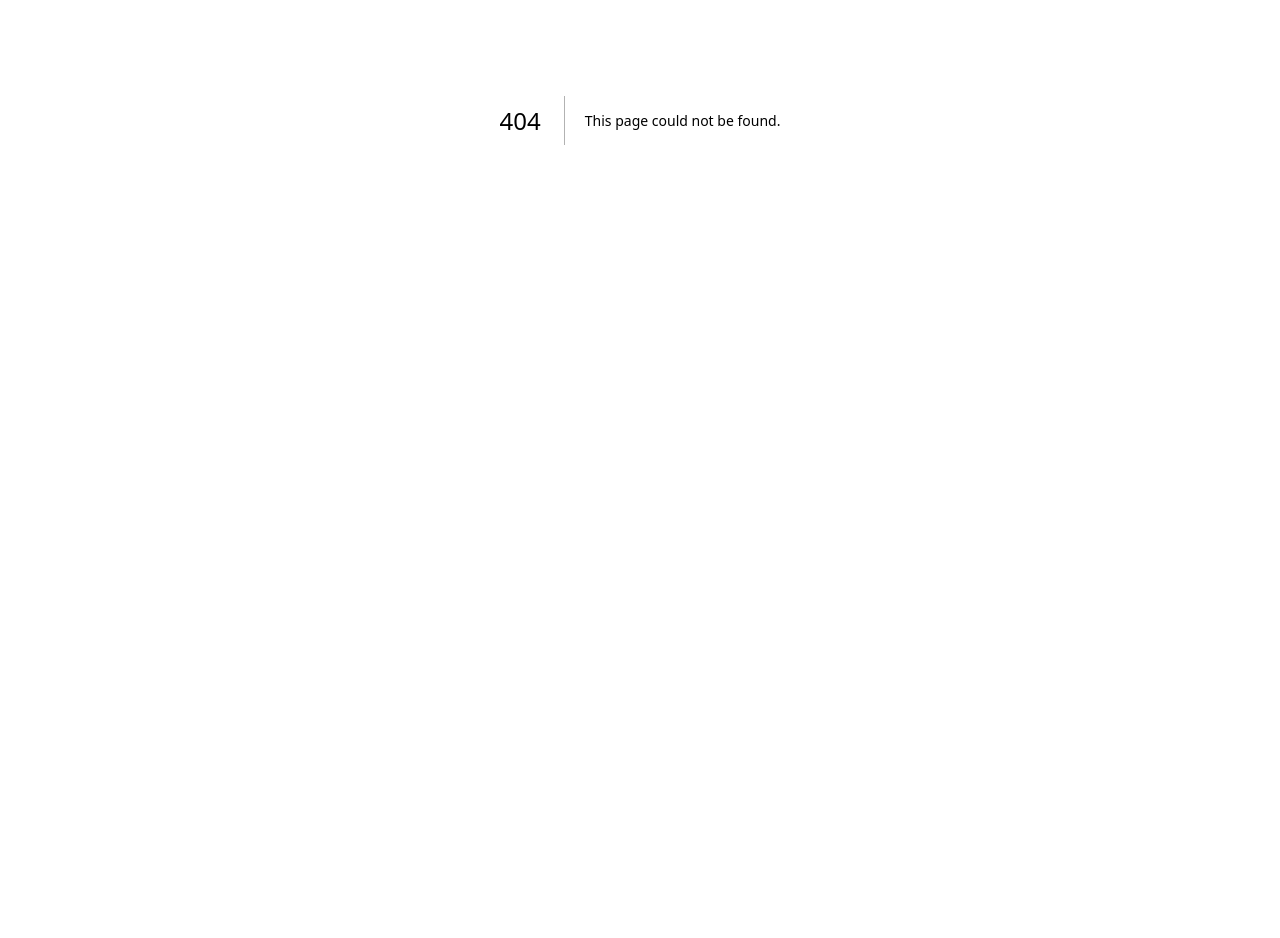
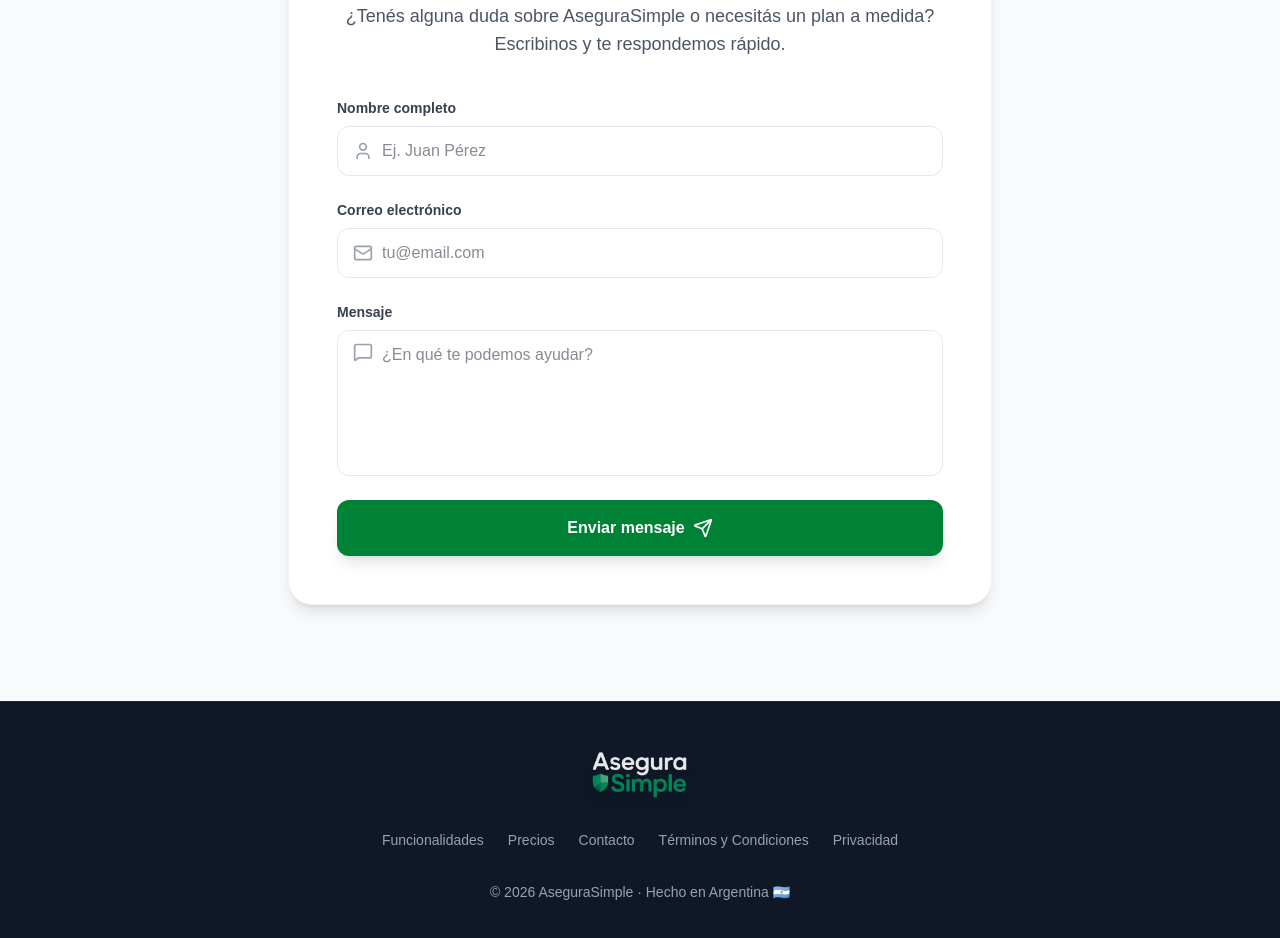
Before and after one commit to EzeZari/asegura-simple, a Next.js app in the folder frontend/: page /contacto in a window 1280 px wide. Before the commit this address had no page. Shown: the part 280-1218 px from the top of the page. Before the commit the page ends 800 px from the top, so only its background shows below. Built offline with nearby package versions, Linux system fonts and the light colour scheme.

Commit message:
feat: crea pagina de contacto publica y actualiza footer y middleware

```diff
--- /dev/null
+++ b/frontend/app/contacto/page.tsx
@@ -0,0 +1,74 @@
+"use client";
+
+import Navbar from '@/components/landing/Navbar';
+import Footer from '@/components/landing/Footer';
+import { motion } from 'framer-motion';
+import { Send, Mail, MessageSquare, User } from 'lucide-react';
+
+export default function ContactoPage() {
+  return (
+    <div className="min-h-screen bg-gray-50 flex flex-col font-sans text-gray-900 selection:bg-green-200">
+      <Navbar />
+
+      <main className="flex-grow py-16 md:py-24">
+        <div className="max-w-3xl mx-auto px-4 sm:px-6 lg:px-8">
+          <motion.div
+            initial={{ opacity: 0, y: 20 }}
+            animate={{ opacity: 1, y: 0 }}
+            transition={{ duration: 0.5 }}
+            className="bg-white rounded-3xl shadow-lg overflow-hidden border border-gray-100"
+          >
+            <div className="p-8 md:p-12">
+              <div className="text-center mb-10">
+                <h1 className="text-3xl md:text-4xl font-extrabold text-gray-900 mb-4 tracking-tight">
+                  Contactanos
+                </h1>
+                <p className="text-lg text-gray-600">
+                  ¿Tenés alguna duda sobre AseguraSimple o necesitás un plan a medida? Escribinos y te respondemos rápido.
+                </p>
+              </div>
+
+              <form className="space-y-6" onSubmit={(e) => e.preventDefault()}>
+                <div>
+                  <label htmlFor="nombre" className="block text-sm font-semibold text-gray-700 mb-2">Nombre completo</label>
+                  <div className="relative">
+                    <div className="absolute inset-y-0 left-0 pl-4 flex items-center pointer-events-none">
+                      <User className="h-5 w-5 text-gray-400" />
+                    </div>
+                    <input type="text" id="nombre" className="block w-full pl-11 pr-4 py-3 border border-gray-200 rounded-xl focus:ring-green-600 focus:border-green-600 outline-none transition-all" placeholder="Ej. Juan Pérez" required />
+                  </div>
+                </div>
+
+                <div>
+                  <label htmlFor="email" className="block text-sm font-semibold text-gray-700 mb-2">Correo electrónico</label>
+                  <div className="relative">
+                    <div className="absolute inset-y-0 left-0 pl-4 flex items-center pointer-events-none">
+                      <Mail className="h-5 w-5 text-gray-400" />
+                    </div>
+                    <input type="email" id="email" className="block w-full pl-11 pr-4 py-3 border border-gray-200 rounded-xl focus:ring-green-600 focus:border-green-600 outline-none transition-all" placeholder="tu@email.com" required />
+                  </div>
+                </div>
+
+                <div>
+                  <label htmlFor="mensaje" className="block text-sm font-semibold text-gray-700 mb-2">Mensaje</label>
+                  <div className="relative">
+                    <div className="absolute top-3 left-4 pointer-events-none">
+                      <MessageSquare className="h-5 w-5 text-gray-400" />
+                    </div>
+                    <textarea id="mensaje" rows={5} className="block w-full pl-11 pr-4 py-3 border border-gray-200 rounded-xl focus:ring-green-600 focus:border-green-600 outline-none transition-all resize-none" placeholder="¿En qué te podemos ayudar?" required></textarea>
+                  </div>
+                </div>
+
+                <button type="submit" className="w-full bg-green-700 hover:bg-green-800 text-white font-bold py-4 px-8 rounded-xl transition-all flex items-center justify-center gap-2 shadow-lg hover:shadow-green-700/30">
+                  Enviar mensaje <Send size={20} />
+                </button>
+              </form>
+            </div>
+          </motion.div>
+        </div>
+      </main>
+
+      <Footer />
+    </div>
+  );
+}
--- a/frontend/components/landing/Footer.tsx
+++ b/frontend/components/landing/Footer.tsx
@@ -18,11 +18,12 @@ export default function Footer() {
         </div>
 
         <div className="flex flex-wrap justify-center gap-6 mb-8 text-sm font-medium">
-          <Link href="#funcionalidades" className="hover:text-green-400 transition-colors">Funcionalidades</Link>
-          <Link href="#precios" className="hover:text-green-400 transition-colors">Precios</Link>
-          <Link href="/terminos" className="hover:text-white transition-colors">Términos y Condiciones</Link>
-          <Link href="/privacidad" className="hover:text-white transition-colors">Privacidad</Link>
-        </div>
+      <Link href="/#funcionalidades" className="hover:text-green-400 transition-colors">Funcionalidades</Link>
+      <Link href="/#precios" className="hover:text-green-400 transition-colors">Precios</Link>
+      <Link href="/contacto" className="hover:text-green-400 transition-colors">Contacto</Link>
+      <Link href="/terminos" className="hover:text-white transition-colors">Términos y Condiciones</Link>
+      <Link href="/privacidad" className="hover:text-white transition-colors">Privacidad</Link>
+      </div>
 
         <p className="text-sm">© {new Date().getFullYear()} AseguraSimple · Hecho en Argentina 🇦🇷</p>
       </div>
--- a/frontend/middleware.ts
+++ b/frontend/middleware.ts
@@ -16,6 +16,7 @@ export function middleware(request: NextRequest) {
   // 🔥 2. RUTAS PÚBLICAS
   const isPublicRoute =
     pathname === '/' || // <-- ACÁ PERMITIMOS LA LANDING PAGE
+    pathname.startsWith('/contacto') ||
     pathname.startsWith('/consulta') ||
     pathname.startsWith('/planes') ||
     pathname.startsWith('/terminos') ||
```
